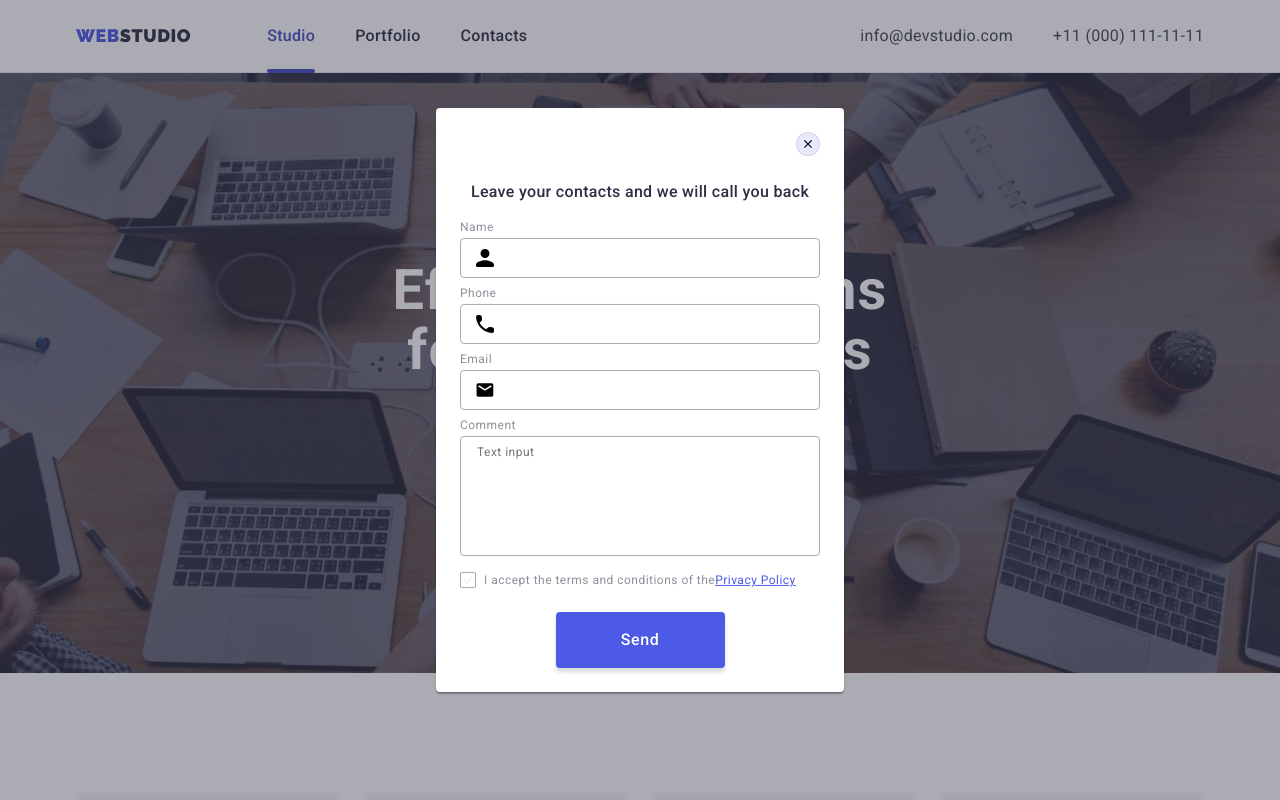
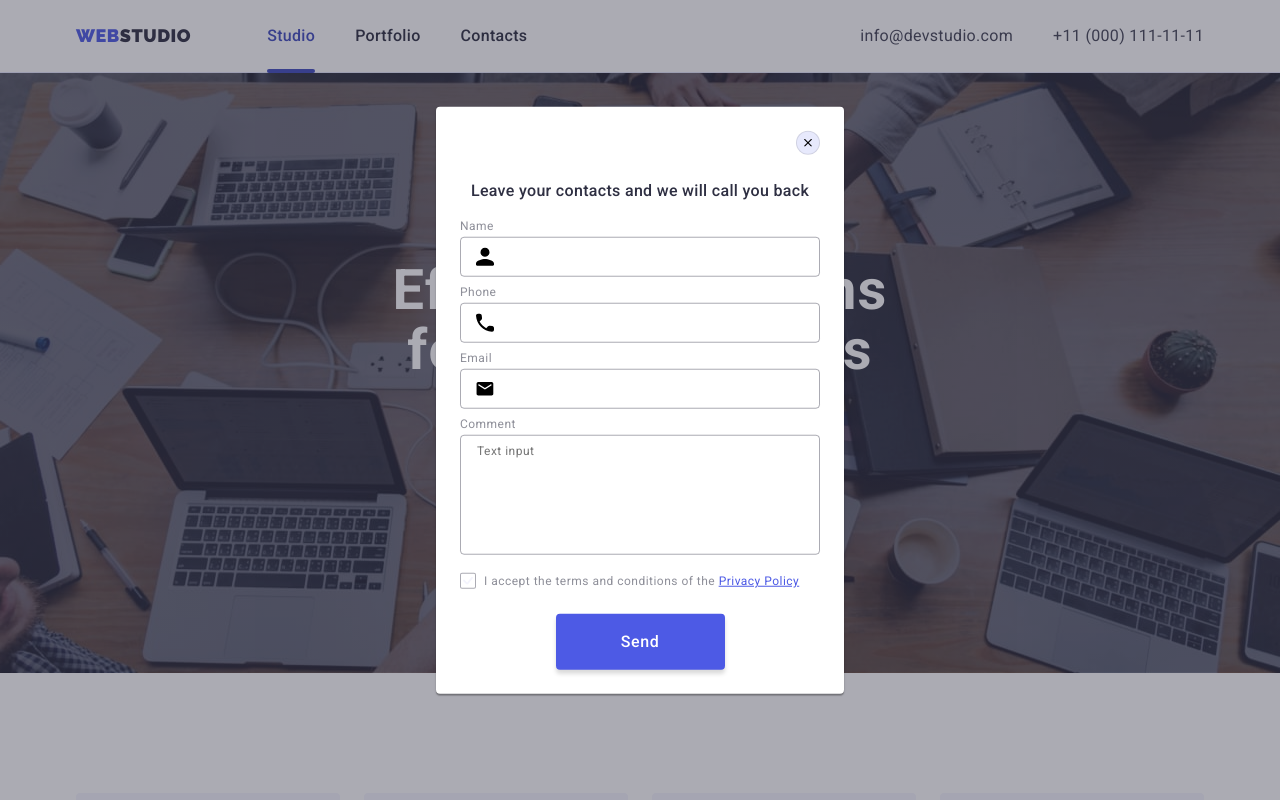
Before and after one commit to Koshka45/goit-markup-hw-05, a plain HTML site: page index.html in a window 1280 px wide. Both pictures are taken after a click on the button "Order Service". Shown: the top 800 px of the page. Drawn offline with nearby package versions, Linux system fonts and the light colour scheme.

Commit message:
last commit

```diff
--- a/css/styles.css
+++ b/css/styles.css
@@ -776,20 +776,16 @@ img{
     line-height: 1.17;
     letter-spacing: 0.04em;
     color: #8E8F99;
-    display: flex;
-    align-items: center;
-
 }
 
 .check-label a{
     text-decoration: underline;
-
 }
 
 .check-label span{
     width: 16px;
     height: 16px;
-    display: flex;
+    display: inline-flex;
     align-items: center;
     justify-content: center;
     background: #FFFFFF;
```
